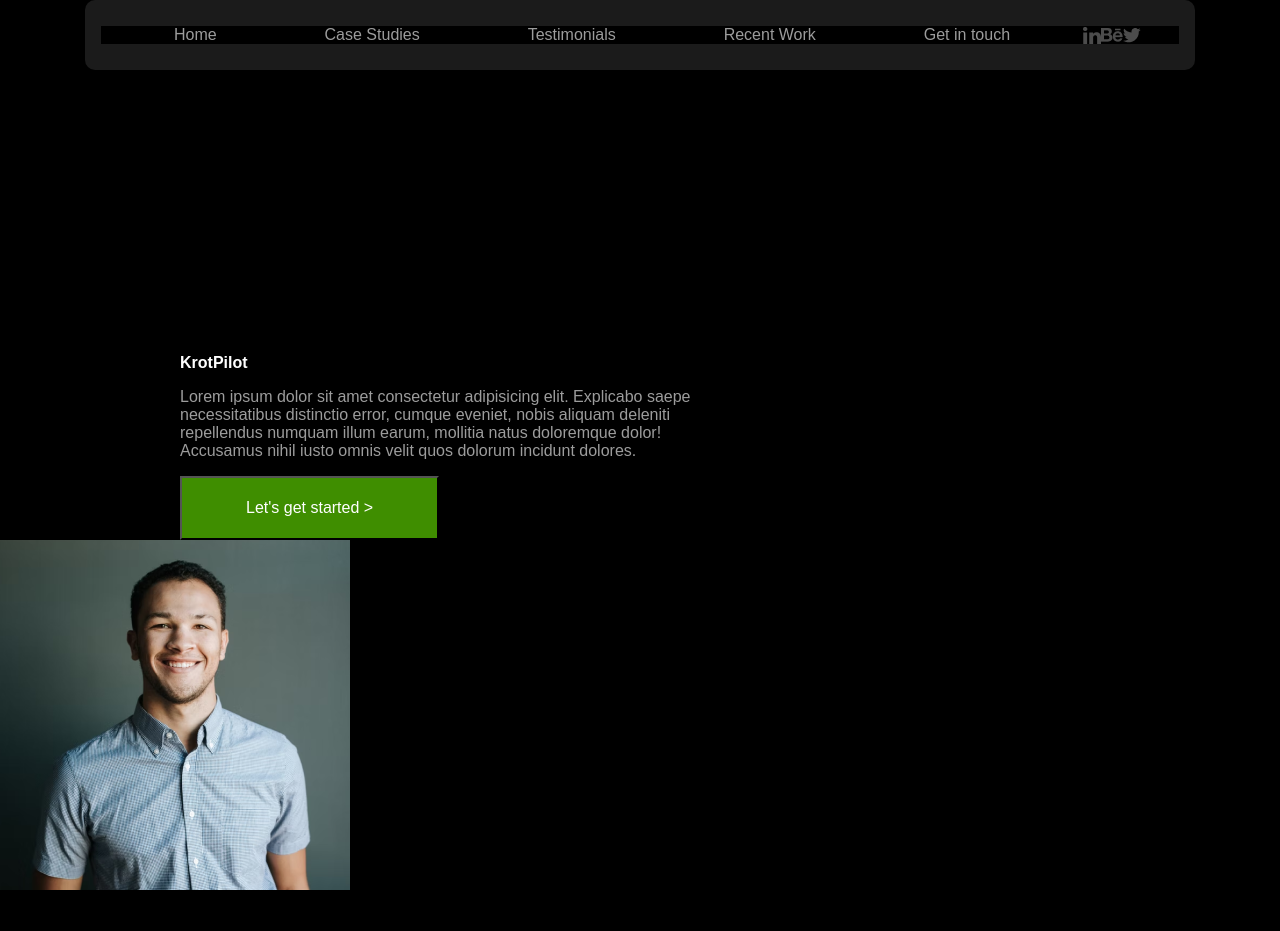
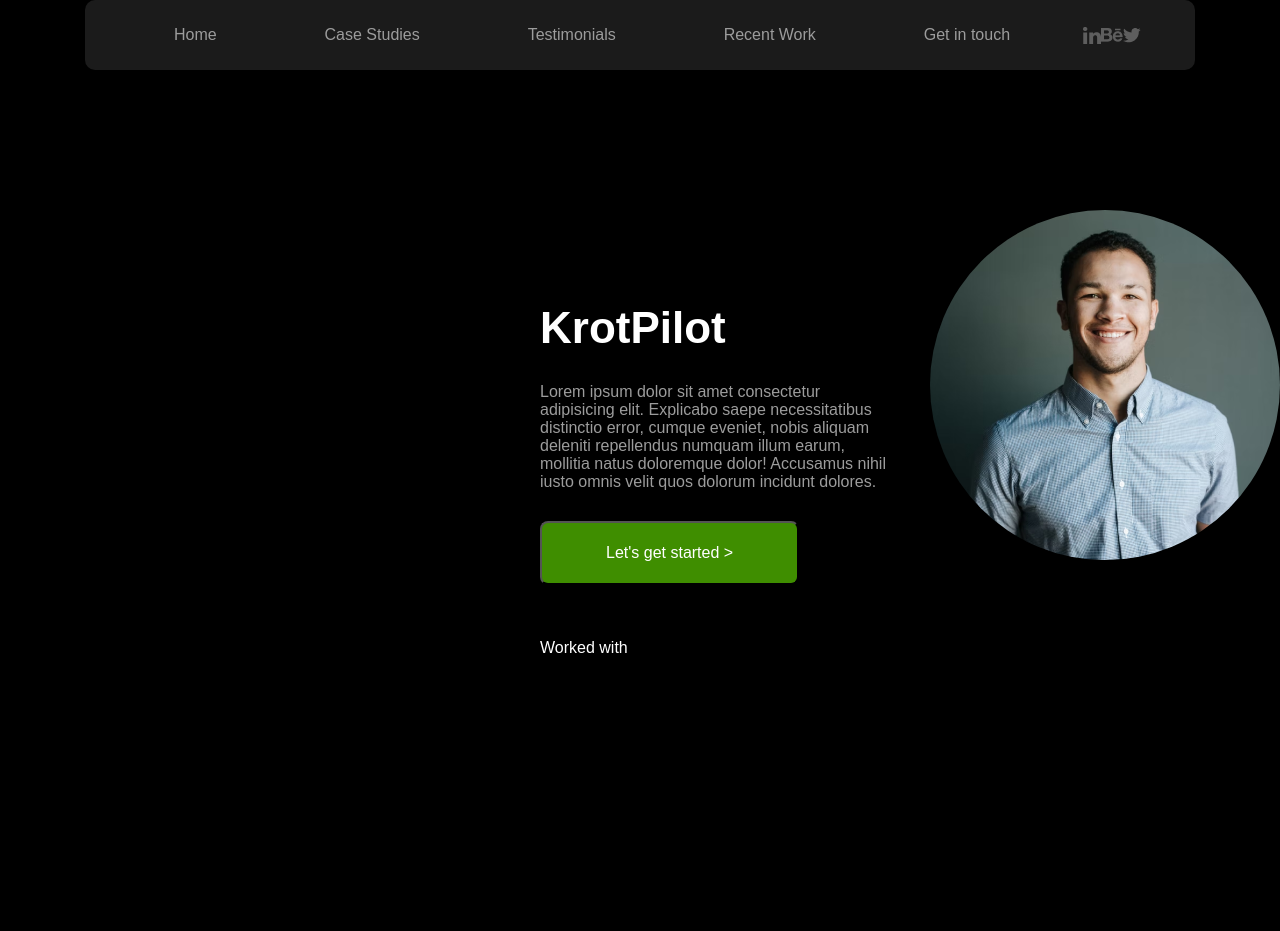
Before and after one commit to Krotpilot/-2-2, a plain HTML site: page index.html in a window 1280 px wide. After the commit the page ends 800 px from the top, so only its background shows below. Drawn offline with Linux system fonts and the light colour scheme.

Commit message:
main section ready

```diff
--- a/index.html
+++ b/index.html
@@ -27,6 +27,7 @@
     <!-- MAIN SECTION -->
 
     <main>
+        <div class="container">
         <div class="descr-section">
             <h1>KrotPilot</h1>
             <p>Lorem ipsum dolor sit amet consectetur adipisicing elit.
@@ -34,10 +35,11 @@
                cumque eveniet, nobis aliquam deleniti repellendus numquam
                illum earum, mollitia natus doloremque dolor! Accusamus
                nihil iusto omnis velit quos dolorum incidunt dolores.</p>
-            <button>Let's get started ></button>
+               <button>Let's get started ></button>
+               <p id="work">Worked with</p>
         </div>
         <img src="img/image 11.png" alt="photo">
-        <p>Worked with</p>
+        </div>
     </main>
 </body>
 </html>
--- a/styles.css
+++ b/styles.css
@@ -1,12 +1,12 @@
 * {
     font-size: 16px;
     font-family: Arial, Helvetica, sans-serif;
-    background-color: black;
 }
 
 body {
     margin: 0;
     padding: 0;
+    background-color: black;
 }
 
 header {
@@ -44,31 +44,61 @@ nav {
 .links {
     display: flex;
     align-items: center;
+    background-color: transparent;
 }
 
 .icons {
     display: flex;
     align-items: center;
+    background-color: transparent;
+}
+
+
+.container{
+    display: flex;
+    align-items: flex-start;
+    margin-top: 8.75rem;
+    margin-left: 11.25rem;
+    width: calc(100% - 11.25rem);
+    height: auto;
 }
 
 .descr-section{
     box-sizing: border-box;
-    margin-top: 17.75rem;
-    margin-left: 11.25rem;
+    margin-left: 22.5rem;
+    margin-top: 4rem;
     width: 33.625rem;
     height: auto;
+    text-align: start;
 }
 
 h1{
     color: white;
+    font-weight: bold;
+    font-size: 2.75rem;
 }
 
 .descr-section p{
     color: #9C9C9C;
+    padding-bottom: 0.875rem;
 }
 
 button{
     padding: 1.3125rem 4rem;
     background-color: #3F8E00;
     color: white;
+    border-radius: 0.5rem;
 }
+
+main img{
+    max-width: 100%;
+        height: auto;
+        margin-left: 2rem;
+        border-radius: 50%;
+}
+
+#work{
+    color: white;
+    text-align: left;
+    padding-top: 2.375rem;
+}
```
